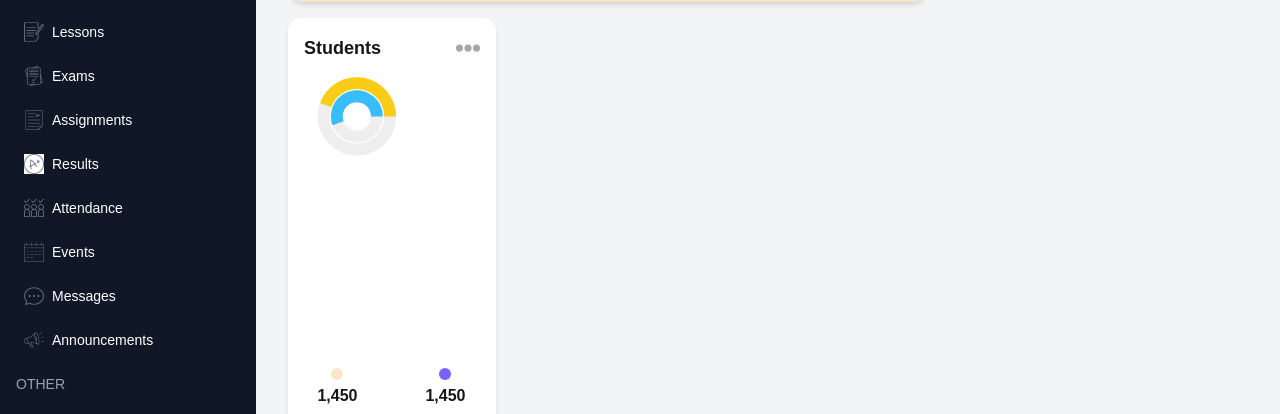
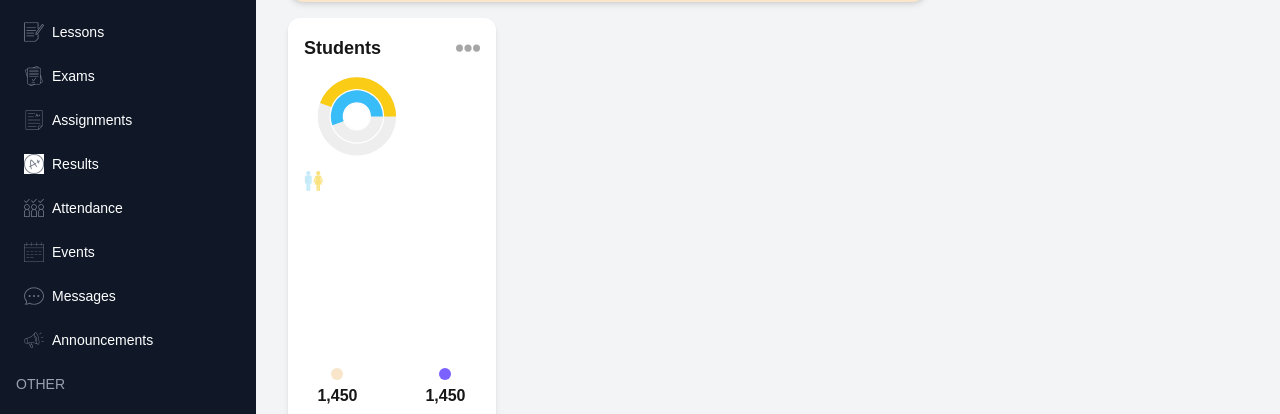
Before and after one commit to rumachoudhury/school-management-dashboard, a Next.js app: page /admin in a window 1280 px wide. Shown: the part 388-802 px from the top of the page. Built offline with nearby package versions, Linux system fonts and the light colour scheme.

Commit message:
Add image to CountChart component

```diff
--- a/src/components/CountChart.tsx
+++ b/src/components/CountChart.tsx
@@ -50,7 +50,7 @@ function CountChart() {
       </div>
 
       {/*Chart */}
-      <div className="w-full h-[75%]">
+      <div className="relative w-full h-[75%]">
         {/* <ResponsiveContainer width="100%" height="100%"> */}
         <RadialBarChart
           style={{
@@ -80,6 +80,13 @@ function CountChart() {
           {/* <RechartsDevtools /> */}
         </RadialBarChart>
         {/* </ResponsiveContainer> */}
+
+        <Image
+          src="/images/school-management-dashboard/maleFemale.png"
+          alt="Male and female chart icon"
+          width={20}
+          height={20}
+        />
       </div>
 
       {/*Bottom*/}
```
